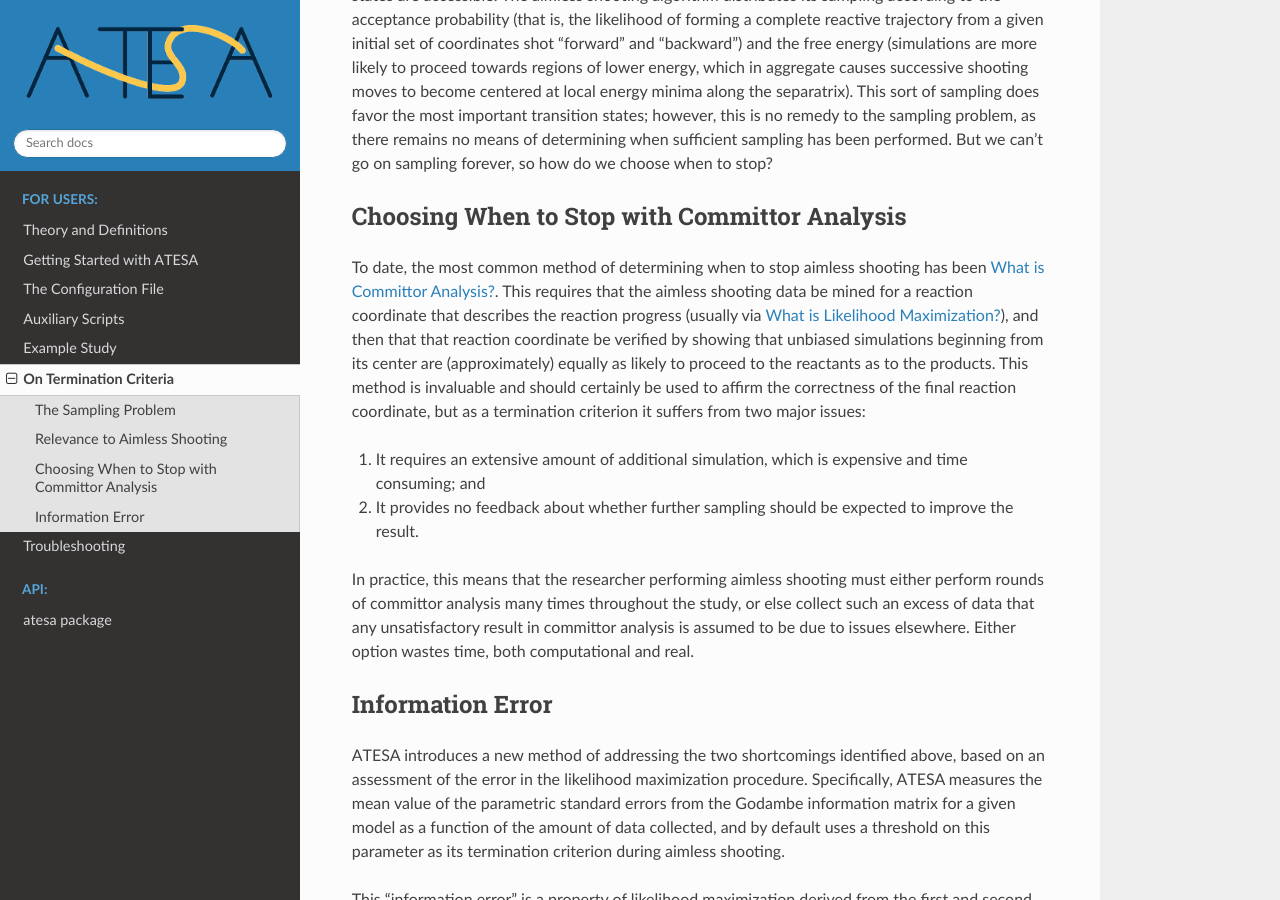
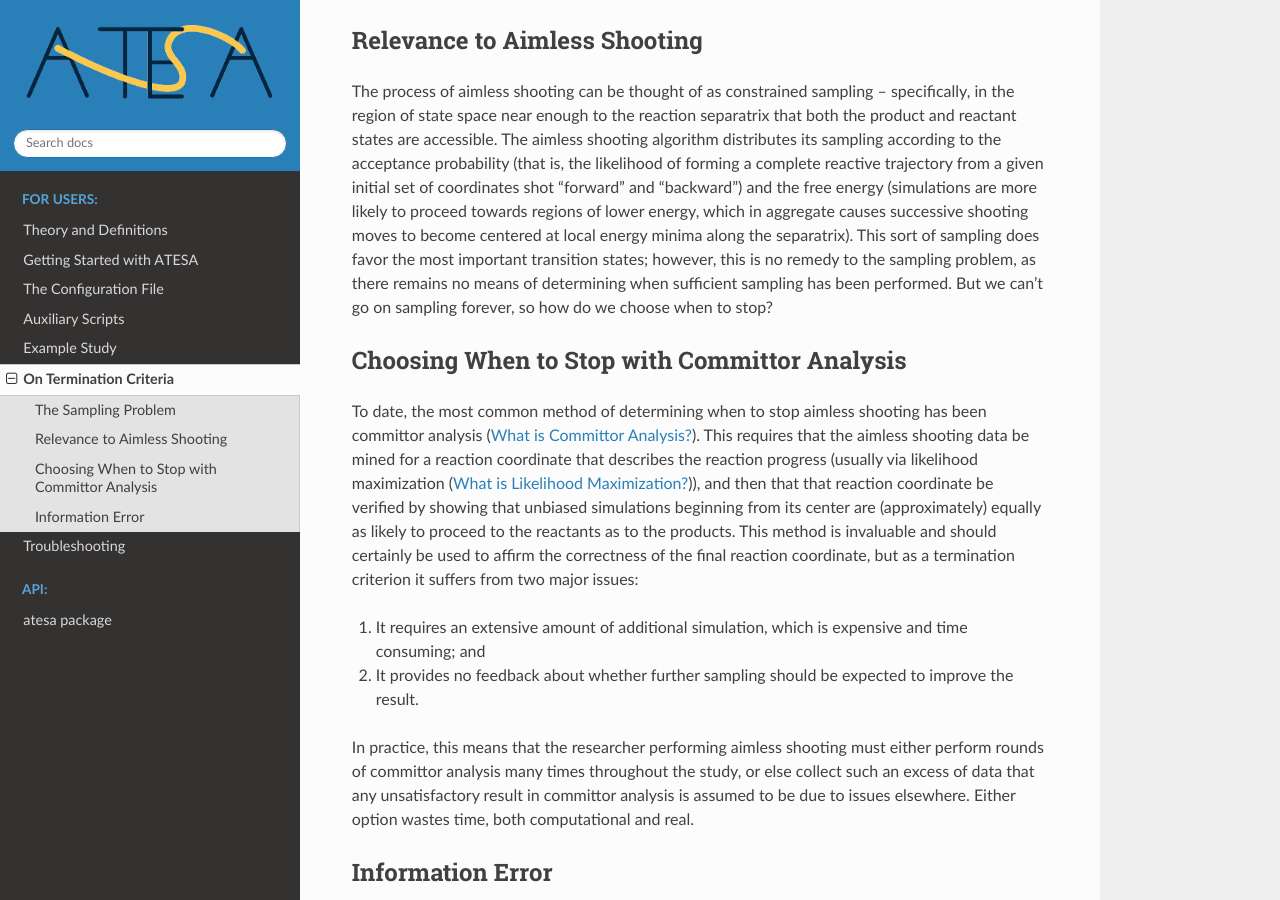
Before and after one commit to team-mayes/atesa, a Sphinx documentation site: the page built from docs/on_termination_criteria.rst, in a window 1280 px wide and 900 px high, scrolled down 816 px. Built offline with Sphinx 7.4.7 and the Read the Docs theme 2.0.0, drawn with Linux system fonts in a browser that asks for light colours; pages that are not in the unit, such as notebooks, are missing from menus; the version number could not be read and is left out; some of the changed text lies outside the part shown.

Commit message:
Adds summary at top and fixes some references

```diff
--- a/docs/on_termination_criteria.rst
+++ b/docs/on_termination_criteria.rst
@@ -2,6 +2,8 @@
 
 On Termination Criteria
 =======================
+
+Along with ATESA, I have introduced a novel termination criterion for aimless shooting that I believe should be used in all cases. In summary, the idea is to estimate the error in the reaction coordinate produced with likelihood maximization using the diagonal terms of the Godambe Information matrix. Use of this termination criterion prevents wasted simulations and adds confidence to the final result. For more details and context, see the rest of this page.
 
 .. _TheSamplingProblem:
 
@@ -22,7 +24,7 @@
 Choosing When to Stop with Committor Analysis
 ---------------------------------------------
 
-To date, the most common method of determining when to stop aimless shooting has been :ref:`CommittorAnalysis`. This requires that the aimless shooting data be mined for a reaction coordinate that describes the reaction progress (usually via :ref:`LikelihoodMaximizationTheory`), and then that that reaction coordinate be verified by showing that unbiased simulations beginning from its center are (approximately) equally as likely to proceed to the reactants as to the products. This method is invaluable and should certainly be used to affirm the correctness of the final reaction coordinate, but as a termination criterion it suffers from two major issues:
+To date, the most common method of determining when to stop aimless shooting has been committor analysis (:ref:`CommittorAnalysis`). This requires that the aimless shooting data be mined for a reaction coordinate that describes the reaction progress (usually via likelihood maximization (:ref:`LikelihoodMaximizationTheory`)), and then that that reaction coordinate be verified by showing that unbiased simulations beginning from its center are (approximately) equally as likely to proceed to the reactants as to the products. This method is invaluable and should certainly be used to affirm the correctness of the final reaction coordinate, but as a termination criterion it suffers from two major issues:
 
 #. It requires an extensive amount of additional simulation, which is expensive and time consuming; and
 
```
